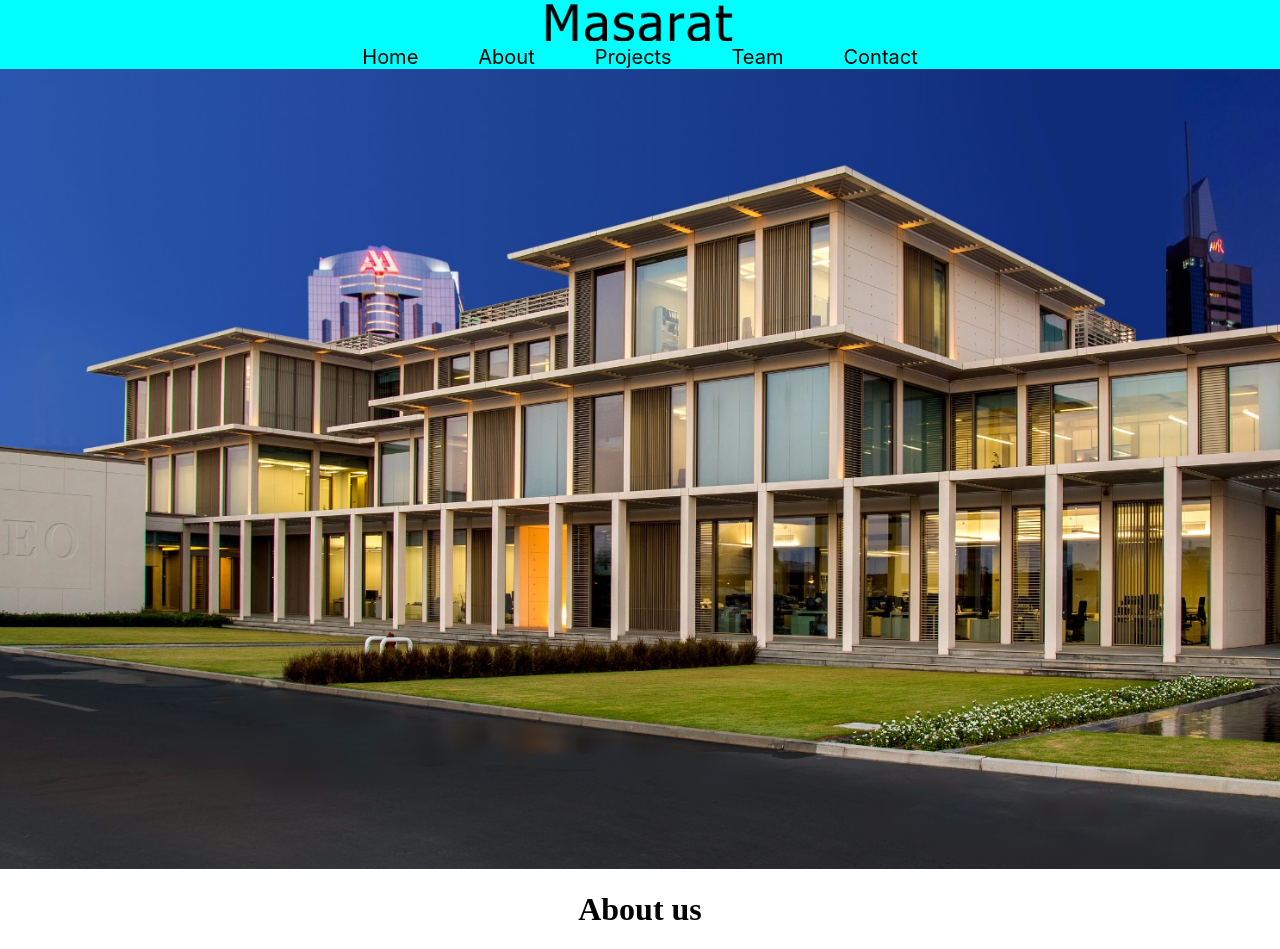
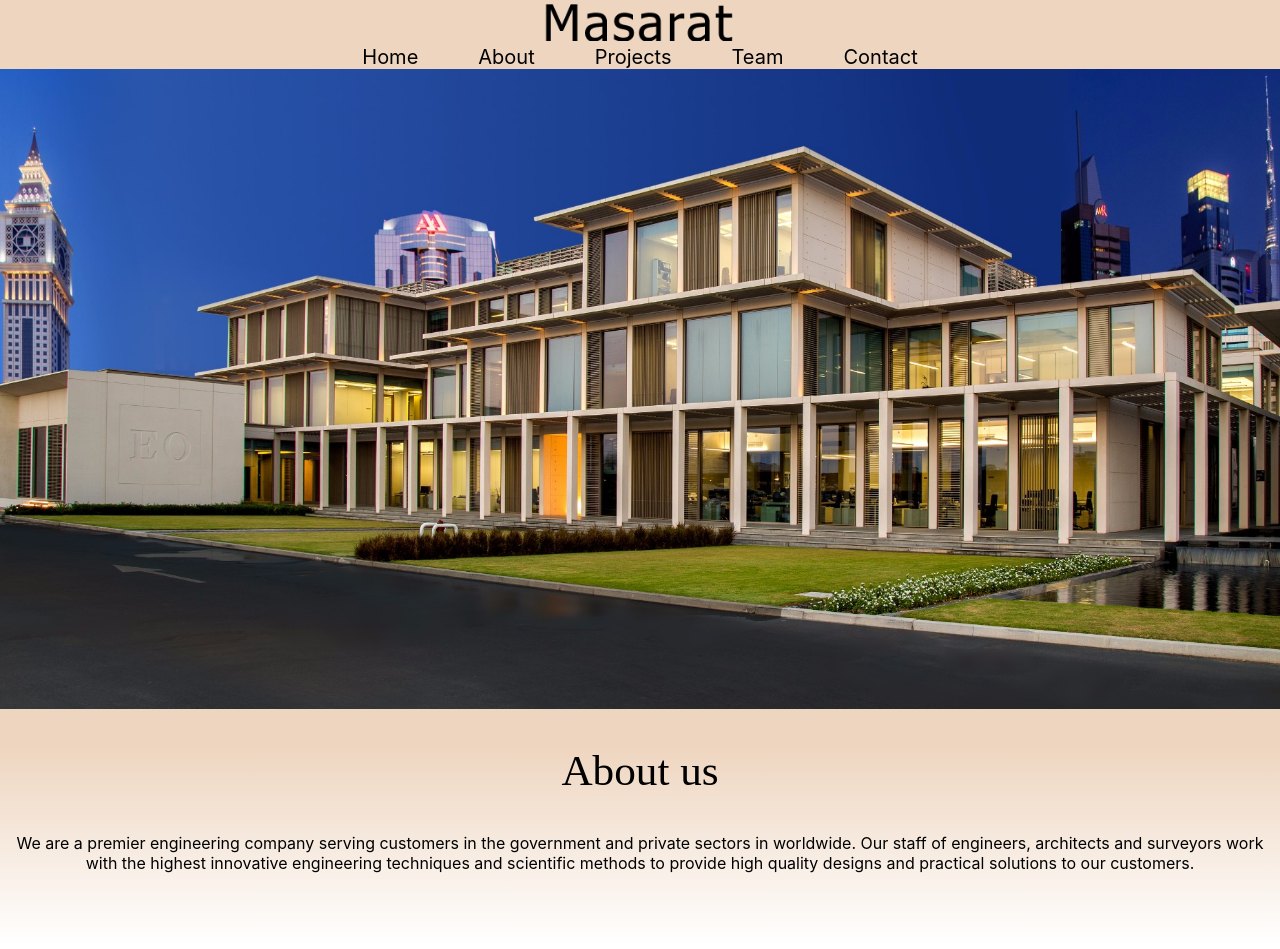
Before and after one commit to ajarara/masaratoffice, a React (Create React App) app: page / in a window 1280 px wide. Built offline with nearby package versions, Linux system fonts and the light colour scheme.

Commit message:
About_us

```diff
--- a/src/App.css
+++ b/src/App.css
@@ -1,5 +1,5 @@
 .App-header {
-  min-height: 100vh;
+  min-height: 80vh;
   background-size: cover;
   background-position: center;
   display: flex;
@@ -13,7 +13,11 @@
   background-repeat: no-repeat;
   position: relative;
 }
+.App{
+  margin: 0;
+  background-color: rgb( 238, 213, 191);
 
+}
 .App-mobile-header {
     min-height: 55vh;
     background-position: center;
@@ -30,7 +34,7 @@
   text-align: center;
   margin: 0;
   padding: 0;
-  background-color: cyan;
+  background-color :rgb( 238, 213, 191);
 
 
 }
@@ -46,8 +50,21 @@
 body{
   width: 100%;
  }
+
+.About_us{
+  height: 200px;
+  background-color: rgb( 238, 213, 191); /* For browsers that do not support gradients */
+  background-image: linear-gradient( rgb( 238, 213, 191), white );
+}
+
 .nav_elements{
-  font-family: "sans-serif";
+  font-family: "Century Gothic";
+  font-size: 2.7rem;
   color: 000;
   text-align: center;
+  font-weight: 500;
+  line-height: 1.2;
   }
+.about_us_paragragh{
+  text-align: center;
+}
--- a/src/App.tsx
+++ b/src/App.tsx
@@ -80,7 +80,12 @@ const App = () => {
 
       </header>
       <body className="body">
+      <section className="About_us">
         <h1 className ="nav_elements">About us</h1>
+        <div className= "about_us_paragragh">
+          <p>We are a premier engineering company serving customers in the government and private sectors in worldwide. Our staff of engineers, architects and surveyors work with the highest innovative engineering techniques and scientific methods to provide high quality designs and practical solutions to our customers.</p>
+        </div>
+      </section>
       </body>
     </div>
   );
```
